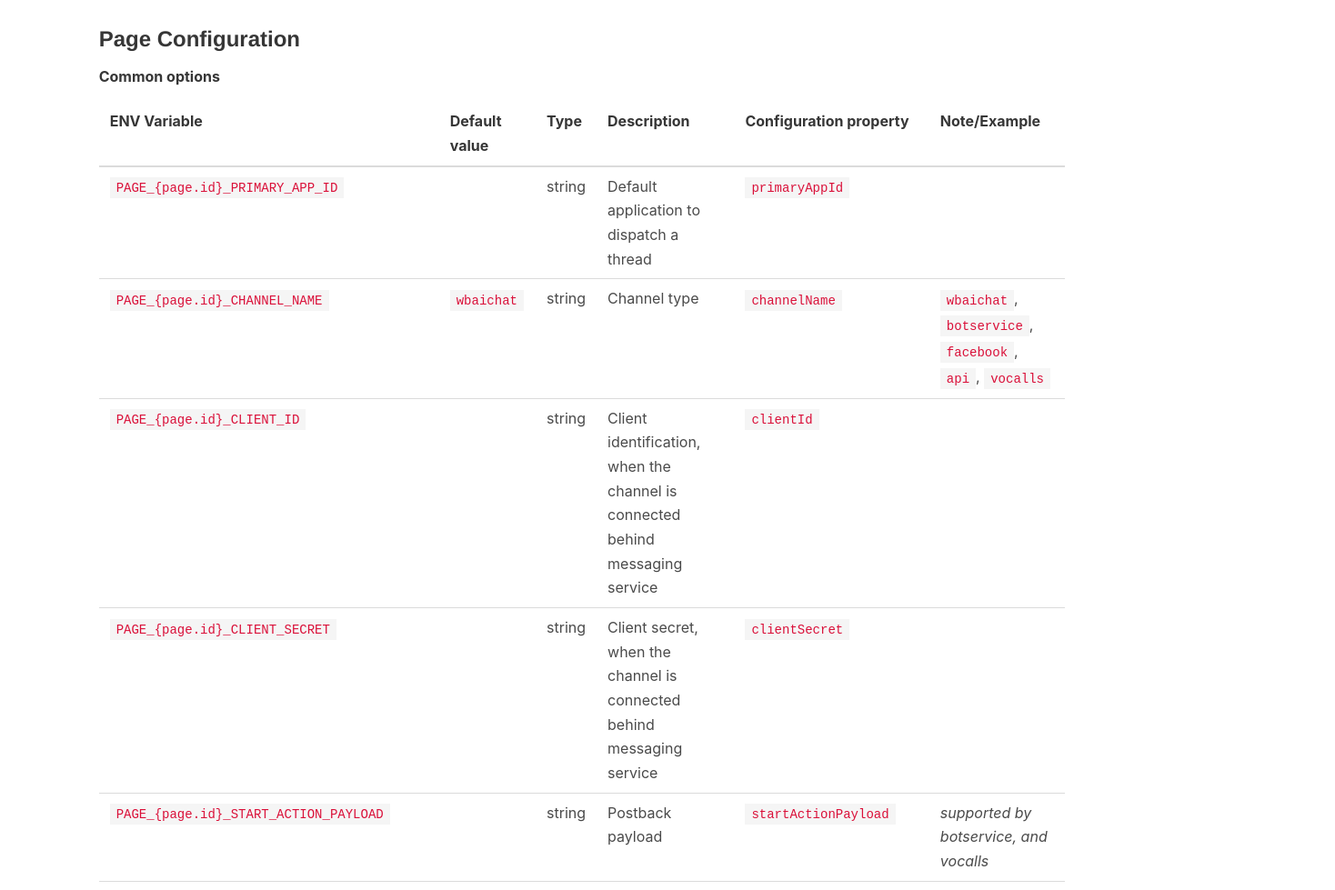
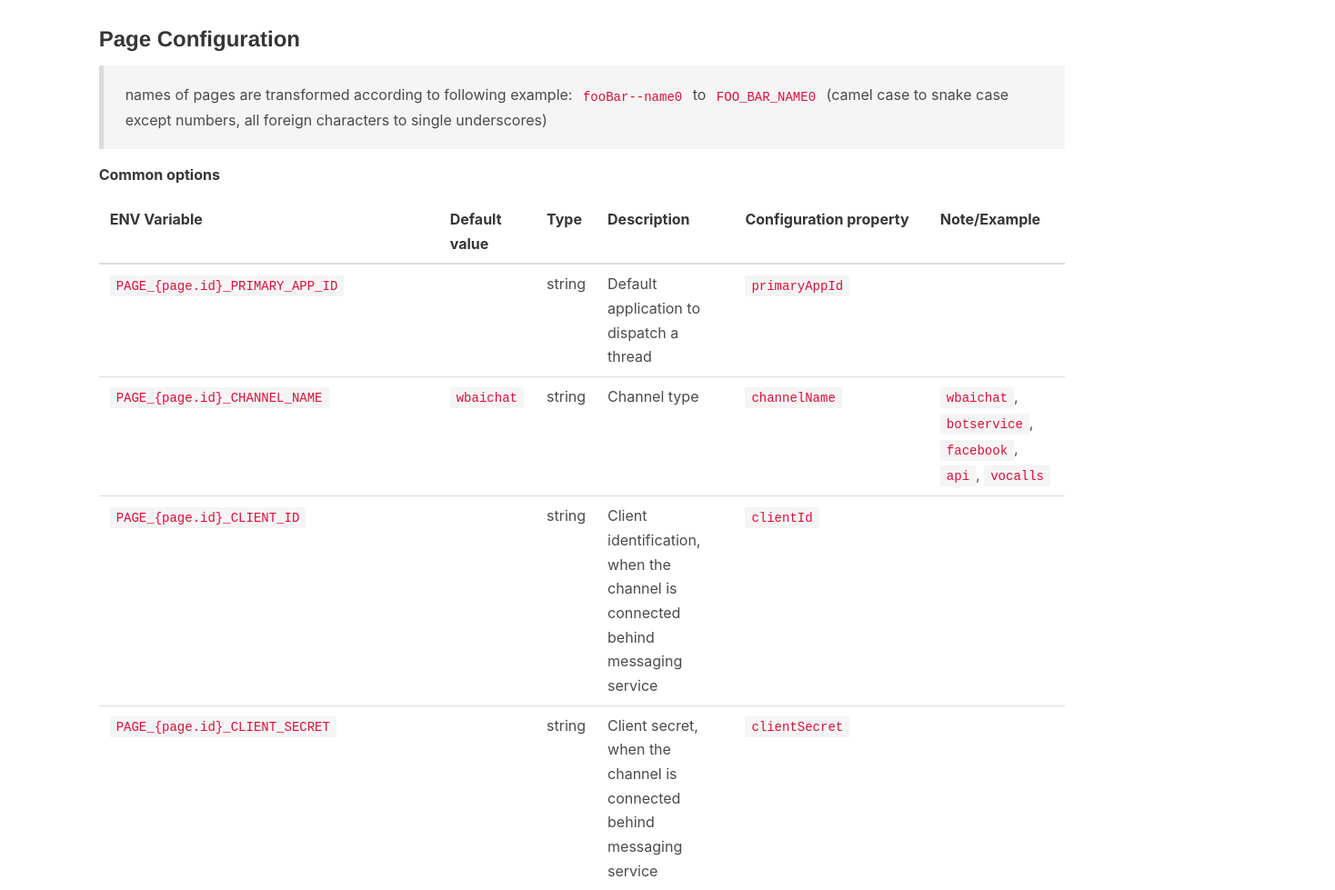
Before and after one commit to wingbotai/documentation, a Gatsby site: page /orchestrator in a window 1280 px wide. Shown: the part 1821-2800 px from the top of the page at 91% size, 1468 px wide, since content can reach past the window. Built offline with nearby package versions, Linux system fonts and the light colour scheme; Gatsby itself is replaced by a stand-in of ours; some packages are replaced by stand-ins of ours.

Commit message:
added missing docs

```diff
--- a/src/pages/orchestrator.mdx
+++ b/src/pages/orchestrator.mdx
@@ -46,6 +46,8 @@ Following configuration is used, when no/empty `JSON_CONFIGURATION` is provided.
 
 ### Page Configuration
 
+> names of pages are transformed according to following example: `fooBar--name0` to `FOO_BAR_NAME0` (camel case to snake case except numbers, all foreign characters to single underscores)
+
 **Common options**
 
 
@@ -66,7 +68,7 @@ Following configuration is used, when no/empty `JSON_CONFIGURATION` is provided.
 |`PAGE_{page.id}_ALLOW_WEAK_AUTH`|`true`|boolean|Disables server-side cookie check|`allowWeakAuth`||
 |`PAGE_{page.id}_SESSION_EXPIRATION_SECONDS`|`7 * 24 * 3600`|number|Sets expiration of frontend token, so it resets the conversation then.|`sessionExpirationSeconds`||
 |`PAGE_{page.id}_PUBLIC_CONTEXT_PROPS`||string|List of thread context variables published to frontend|`publicContextProps`|`"foo, bar"`|
-|`PAGE_{page.id}_RESET_ON_CONTEXT_CHANGE_PROPS`||string|When contents of any provided variable changes, the chat will start over. (`null|undefined` to *any* is not a change)|`resetOnContextChangeProps`||
+|`PAGE_{page.id}_RESET_ON_CONTEXT_CHANGE_PROPS`||string|When contents of any provided variable changes, the chat will start over. (`null` or `undefined` to *any* is not a change)|`resetOnContextChangeProps`||
 |`PAGE_{page.id}_OAUTH_CLIENT_ID`||string|OAuth client ID|`oauth.clientId`||
 |`PAGE_{page.id}_OAUTH_CLIENT_SECRET`||string|OAuth client secret|`oauth.clientSecret`||
 |`PAGE_{page.id}_OAUTH_AUTHORIZATION_ENDPOINT`||string|OAuth client authorization endpoint|`oauth.authorizationEndpoint`||
@@ -79,8 +81,7 @@ Following configuration is used, when no/empty `JSON_CONFIGURATION` is provided.
 
 ### App Configuration
 
-**Common options**
-
+> names of pages are transformed according to following example: `fooBar--name0` to `FOO_BAR_NAME0` (camel case to snake case except numbers, all foreign characters to single underscores)
 
 | ENV Variable | Default value | Type | Description | Configuration property | Note/Example |
 |:-------------|---------------|------|-------------|------------------------|--------------|
```
